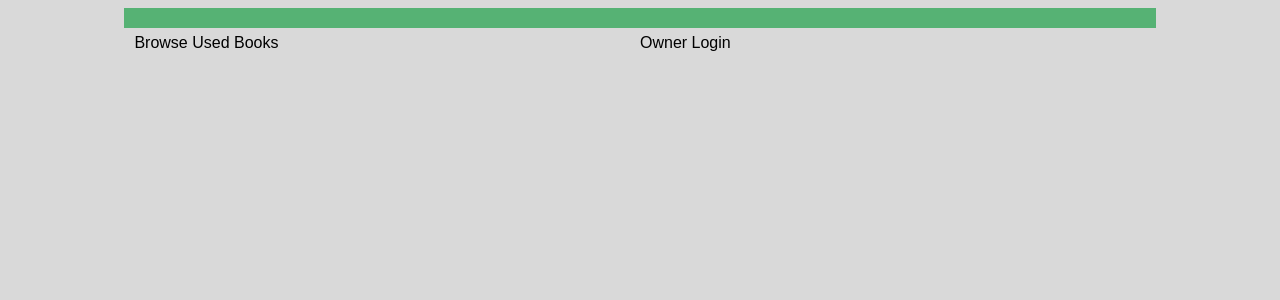
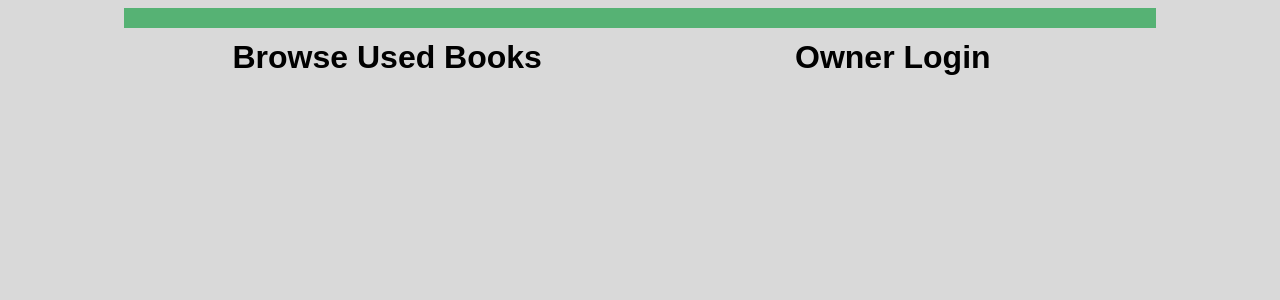
Before and after one commit to jzakilla/bookfinder, a Flask app: page / in a window 1280 px wide. Shown: the top 300 px of the page. Run offline with Flask 2, Linux system fonts and the light colour scheme; data comes from the database, SQL or seed files in the repository.

Commit message:
Further CSS refinements

```diff
--- a/libre_py/webify/static/librestyle.css
+++ b/libre_py/webify/static/librestyle.css
@@ -14,9 +14,11 @@ body {
 #enduser {
 	width: 50%;
 	float: left;
+	text-align: center;
 }
 
 #owner {
 	width: 50%;
 	float: left;
+	text-align: center;
 }
--- a/libre_py/webify/templates/index.html
+++ b/libre_py/webify/templates/index.html
@@ -7,10 +7,10 @@
 <body>
 	<div class="mainbody">
 		<div id="enduser">
-			<p>Browse Used Books</p>
+			<h1>Browse Used Books</h1>
 		</div>
 		<div id="owner">
-			<p>Owner Login</p>
+			<h1>Owner Login</h1>
 		</div>
 </div>
 </body>
```
